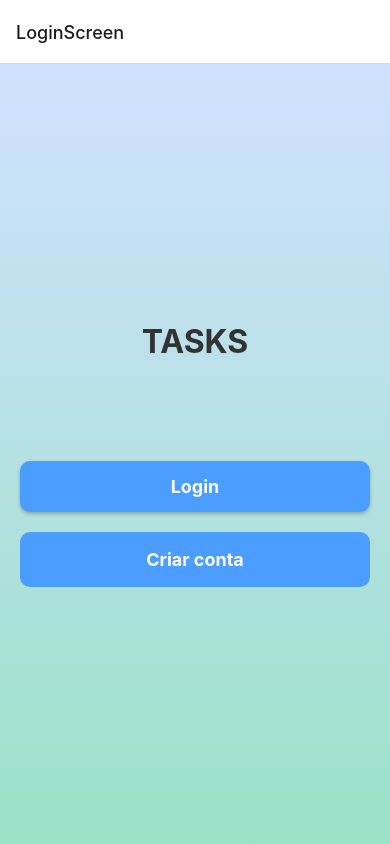
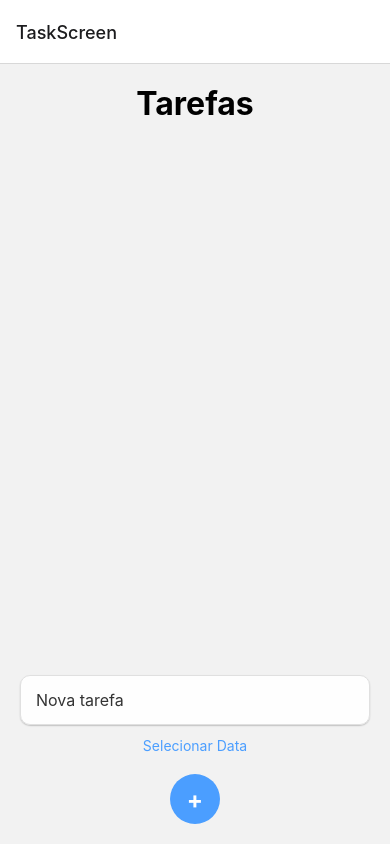
Before and after one commit to RenanSoriano/Grupo3, a React Native app: screen /TaskScreen in a window 390 px wide. Built offline with nearby package versions, Linux system fonts and the light colour scheme.

Commit message:
Adicionado a tela de agendamento de tarefas

```diff
--- a/navigators/AppNavigator.js
+++ b/navigators/AppNavigator.js
@@ -1,9 +1,7 @@
 import React from 'react';
 import { NavigationContainer } from '@react-navigation/native';
 import { createStackNavigator } from '@react-navigation/stack';
-import LoginScreen from '../src/screens/LoginScreen';
-import SignupScreen from '../src/screens/SignupScreen';
-import LoginPage from '../src/screens/LoginPage';
+import TaskScreen from '../src/screens/TaskScreen';
 
 const Stack = createStackNavigator();
 
@@ -11,9 +9,7 @@ export default function AppNavigator() {
   return (
     <NavigationContainer>
       <Stack.Navigator initialRouteName="LoginScreen">
-        <Stack.Screen name="LoginScreen" component={LoginScreen} />
-        <Stack.Screen name="SignupScreen" component={SignupScreen} />
-        <Stack.Screen name="LoginPage" component={LoginPage} />
+        <Stack.Screen name="TaskScreen" component={TaskScreen} />
       </Stack.Navigator>
     </NavigationContainer>
   );
--- a/package.json
+++ b/package.json
@@ -9,18 +9,20 @@
     "web": "expo start --web"
   },
   "dependencies": {
+    "@react-native-community/datetimepicker": "^8.2.0",
     "@react-native-community/masked-view": "^0.1.11",
     "@react-navigation/native": "^6.1.18",
     "@react-navigation/stack": "^6.4.1",
     "expo": "~51.0.28",
+    "expo-linear-gradient": "~13.0.2",
     "expo-status-bar": "~1.12.1",
+    "firebase": "^11.0.1",
     "react": "18.2.0",
     "react-native": "0.74.5",
     "react-native-gesture-handler": "~2.16.1",
     "react-native-reanimated": "~3.10.1",
     "react-native-safe-area-context": "4.10.5",
-    "react-native-screens": "3.31.1",
-    "expo-linear-gradient": "~13.0.2"
+    "react-native-screens": "3.31.1"
   },
   "devDependencies": {
     "@babel/core": "^7.20.0"
--- /dev/null
+++ b/src/components/FormInputStyles.js
@@ -0,0 +1,14 @@
+import { StyleSheet } from 'react-native';
+
+const styles = StyleSheet.create({
+  input: {
+    height: 50,
+    borderColor: '#ccc',
+    borderWidth: 1,
+    borderRadius: 10,
+    paddingHorizontal: 15,
+    marginBottom: 20,
+  },
+});
+
+export default styles;
--- /dev/null
+++ b/src/screens/TaskScreen.js
@@ -0,0 +1,76 @@
+import React, { useState } from 'react';
+import { View, Text, TouchableOpacity, FlatList, TextInput } from 'react-native';
+import DateTimePicker from '@react-native-community/datetimepicker';
+import taskStyles from '../styles/TaskScreenStyles'; // Import the task screen stylesheet
+import formStyles from '../styles/FormInputStyles'; // Import the form input stylesheet
+
+const TaskScreen = () => {
+  const [tasks, setTasks] = useState([]);
+  const [taskText, setTaskText] = useState('');
+  const [taskDate, setTaskDate] = useState(new Date());
+  const [showDatePicker, setShowDatePicker] = useState(false);
+
+  const handleAddTask = () => {
+    if (taskText.trim()) {
+      setTasks([...tasks, { text: taskText, date: taskDate }]);
+      setTaskText('');
+      setTaskDate(new Date());
+    }
+  };
+
+  const handleDateChange = (event, selectedDate) => {
+    const currentDate = selectedDate || taskDate;
+    setShowDatePicker(false);
+    setTaskDate(currentDate);
+  };
+
+  const renderTask = ({ item }) => {
+    const today = new Date();
+    const taskDate = new Date(item.date);
+    const isOverdue = taskDate < today.setHours(0, 0, 0, 0);
+    const isToday = taskDate.toDateString() === today.toDateString();
+
+    return (
+      <View style={[
+        taskStyles.task,
+        isOverdue ? taskStyles.overdueTask : isToday ? taskStyles.todayTask : taskStyles.upcomingTask
+      ]}>
+        <Text>{item.text}</Text>
+        <Text>{taskDate.toLocaleDateString()}</Text>
+      </View>
+    );
+  };
+
+  return (
+    <View style={taskStyles.container}>
+      <Text style={taskStyles.title}>Tarefas</Text>
+      <FlatList
+        data={tasks}
+        renderItem={renderTask}
+        keyExtractor={(item, index) => index.toString()}
+      />
+      <TextInput
+        style={formStyles.input}
+        placeholder="Nova tarefa"
+        value={taskText}
+        onChangeText={setTaskText}
+      />
+      <TouchableOpacity onPress={() => setShowDatePicker(true)}>
+        <Text style={taskStyles.datePickerText}>Selecionar Data</Text>
+      </TouchableOpacity>
+      {showDatePicker && (
+        <DateTimePicker
+          value={taskDate}
+          mode="date"
+          display="default"
+          onChange={handleDateChange}
+        />
+      )}
+      <TouchableOpacity style={taskStyles.addButton} onPress={handleAddTask}>
+        <Text style={taskStyles.addButtonText}>+</Text>
+      </TouchableOpacity>
+    </View>
+  );
+};
+
+export default TaskScreen;
--- /dev/null
+++ b/src/styles/TaskScreenStyles.js
@@ -0,0 +1,60 @@
+import { StyleSheet } from 'react-native';
+
+const styles = StyleSheet.create({
+  container: {
+    flex: 1,
+    padding: 20,
+    justifyContent: 'center',
+  },
+  title: {
+    fontSize: 32,
+    fontWeight: 'bold',
+    textAlign: 'center',
+    marginBottom: 20,
+  },
+  task: {
+    fontSize: 18,
+    padding: 10,
+    borderBottomWidth: 1,
+    borderBottomColor: '#ccc',
+    marginBottom: 10,
+  },
+  overdueTask: {
+    backgroundColor: '#ffcccc',
+  },
+  todayTask: {
+    backgroundColor: '#ccffcc',
+  },
+  upcomingTask: {
+    backgroundColor: '#cce5ff',
+  },
+  input: {
+    height: 50,
+    borderColor: '#ccc',
+    borderWidth: 1,
+    borderRadius: 10,
+    paddingHorizontal: 15,
+    marginBottom: 20,
+  },
+  addButton: {
+    backgroundColor: '#4B9EFF',
+    height: 50,
+    width: 50,
+    borderRadius: 25,
+    justifyContent: 'center',
+    alignItems: 'center',
+    alignSelf: 'center',
+  },
+  addButtonText: {
+    color: '#fff',
+    fontSize: 24,
+    fontWeight: 'bold',
+  },
+  datePickerText: {
+    color: '#4B9EFF',
+    textAlign: 'center',
+    marginBottom: 20,
+  },
+});
+
+export default styles;
```
Also changed, not shown: 1 other file (tests, documents, lock files or other folders).
